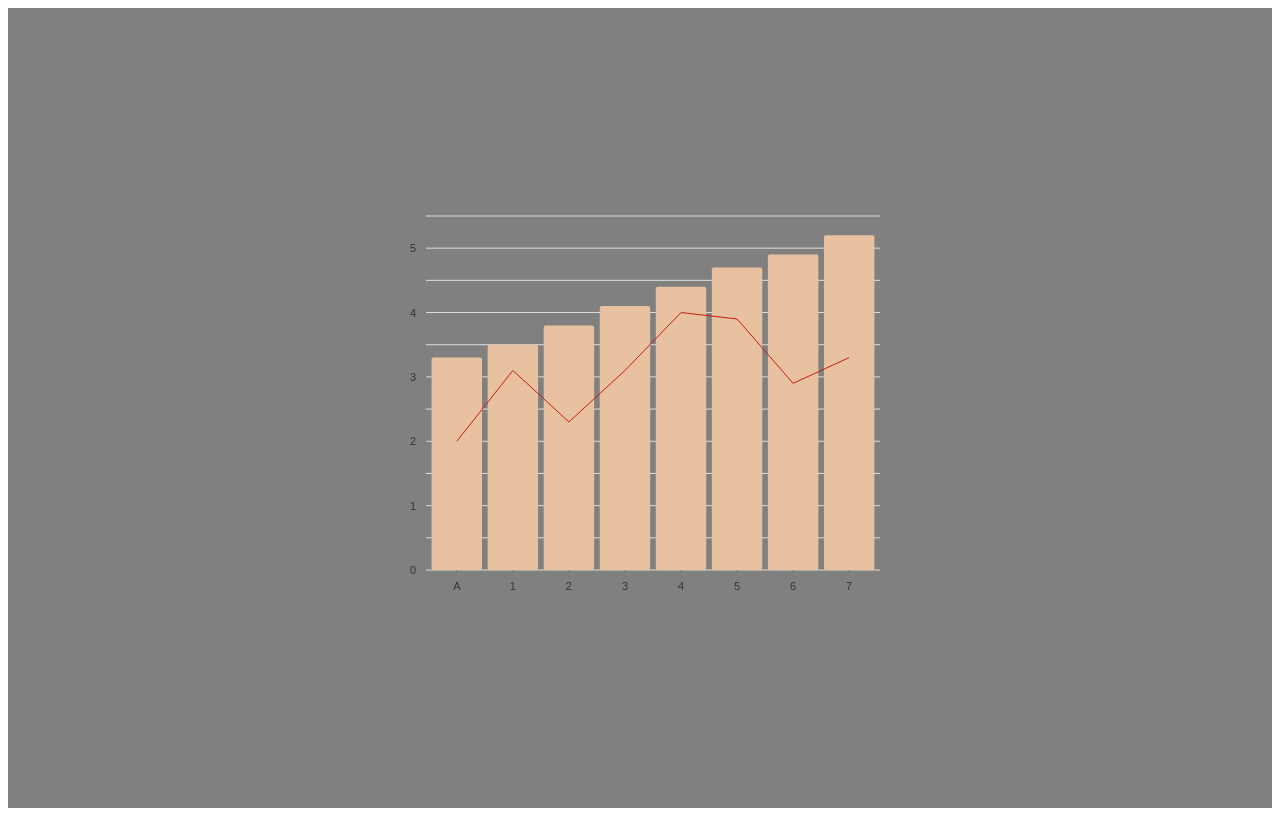
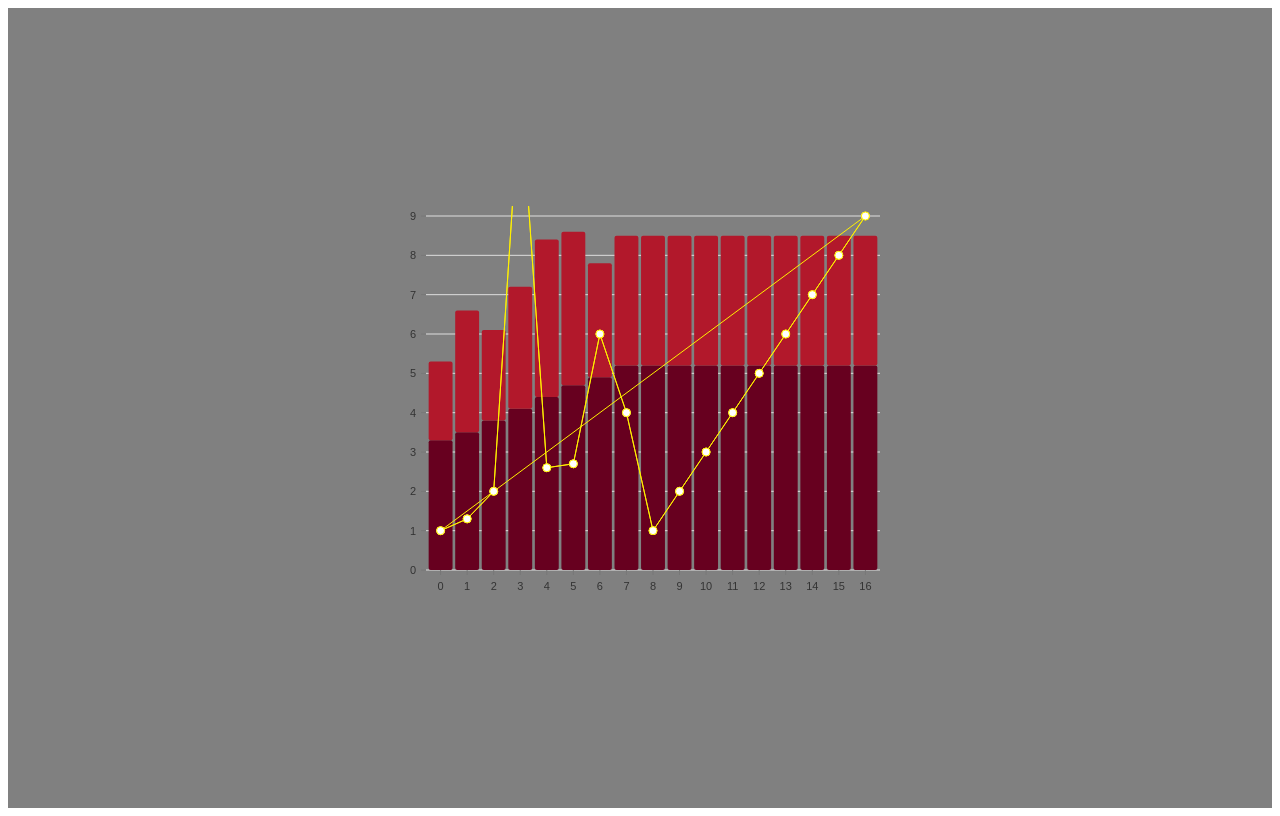
Before and after one commit to FranciscoMaik/POC_chart_bar_with_line, a Next.js app: page / in a window 1280 px wide. Built offline with nearby package versions, Linux system fonts and the light colour scheme.

Commit message:
feat: adding types

```diff
--- a/src/components/Chart/index.tsx
+++ b/src/components/Chart/index.tsx
@@ -1,34 +1,48 @@
 import React from 'react';
 import styled from 'styled-components';
-import { Bar } from '@nivo/bar';
+import { Bar, ComputedBarDatum } from '@nivo/bar';
 import { line } from 'd3-shape';
 
 const Container = styled.div`
   display: flex;
 `;
 
-// // `x` is used for labels
-// // `v` is used for bars
-// // `v1` is used for line
-// // `v2` is used for area
-
-const lineColor = 'rgba(200, 30, 15, 1)';
+const lineColor = '#fff000';
 
 const data = [
-  { x: 'A', v: 3.3, v1: 2.0, v2: 1.2 },
-  { x: '1', v: 3.5, v1: 3.1, v2: 1.3 },
-  { x: '2', v: 3.8, v1: 2.3, v2: 1.1 },
-  { x: '3', v: 4.1, v1: 3.1, v2: 2.3 },
-  { x: '4', v: 4.4, v1: 4.0, v2: 2.6 },
-  { x: '5', v: 4.7, v1: 3.9, v2: 2.7 },
-  { x: '6', v: 4.9, v1: 2.9, v2: 2.3 },
-  { x: '7', v: 5.2, v1: 3.3, v2: 1.8 },
+  { x: '0', v: 3.3, v1: 2.0, lineChart: 1 },
+  { x: '1', v: 3.5, v1: 3.1, lineChart: 1.3 },
+  { x: '2', v: 3.8, v1: 2.3, lineChart: 2 },
+  { x: '3', v: 4.1, v1: 3.1, lineChart: 12.3 },
+  { x: '4', v: 4.4, v1: 4.0, lineChart: 2.6 },
+  { x: '5', v: 4.7, v1: 3.9, lineChart: 2.7 },
+  { x: '6', v: 4.9, v1: 2.9, lineChart: 6 },
+  { x: '7', v: 5.2, v1: 3.3, lineChart: 4 },
+  { x: '8', v: 5.2, v1: 3.3, lineChart: 1 },
+  { x: '9', v: 5.2, v1: 3.3, lineChart: 2 },
+  { x: '10', v: 5.2, v1: 3.3, lineChart: 3 },
+  { x: '11', v: 5.2, v1: 3.3, lineChart: 4 },
+  { x: '12', v: 5.2, v1: 3.3, lineChart: 5 },
+  { x: '13', v: 5.2, v1: 3.3, lineChart: 6 },
+  { x: '14', v: 5.2, v1: 3.3, lineChart: 7 },
+  { x: '15', v: 5.2, v1: 3.3, lineChart: 8 },
+  { x: '16', v: 5.2, v1: 3.3, lineChart: 9 },
 ];
 
-const Line = function ({ bars, xScale, yScale }) {
-  const lineGenerator = line()
+interface IChartData {
+  x: string;
+  v: number;
+  v1: number;
+  lineChart: number;
+}
+
+type IBar = ComputedBarDatum<IChartData>;
+
+// eslint-disable-next-line @typescript-eslint/no-explicit-any
+const Line = function ({ bars, xScale, yScale }: any) {
+  const lineGenerator = line<IBar>()
     .x(bar => xScale(bar.data.indexValue) + bar.width / 2)
-    .y(bar => yScale(bar.data.data.v1));
+    .y(bar => yScale(bar.data.data.lineChart));
 
   return (
     <>
@@ -38,18 +52,17 @@ const Line = function ({ bars, xScale, yScale }) {
         stroke={lineColor}
         style={{ pointerEvents: 'none' }}
       />
-      {/* adicionando círculos na linha */}
-      {/* {bars.map(bar => (
+      {bars.map((bar: IBar) => (
         <circle
           key={bar.key}
           cx={xScale(bar.data.indexValue) + bar.width / 2}
-          cy={yScale(bar.data.data.v1)}
+          cy={yScale(bar.data.data.lineChart)}
           r={4}
           fill="white"
           stroke={lineColor}
           style={{ pointerEvents: 'none' }}
         />
-      ))} */}
+      ))}
     </>
   );
 };
@@ -61,8 +74,9 @@ export const Chart: React.FC = function () {
         width={500}
         height={400}
         data={data}
-        keys={['v']}
-        maxValue={6}
+        keys={['v', 'v1']}
+        indexBy="x"
+        colors={{ scheme: 'red_blue' }}
         padding={0.1}
         margin={{
           top: 10,
@@ -70,13 +84,9 @@ export const Chart: React.FC = function () {
           bottom: 36,
           left: 36,
         }}
-        indexBy="x"
+        maxValue={14}
         enableLabel={false}
-        colors={{ scheme: 'nivo' }}
         borderRadius={2}
-        axisLeft={{
-          tickValues: 7,
-        }}
         layers={['grid', 'axes', 'bars', Line, 'markers', 'legends']}
       />
     </Container>
```
